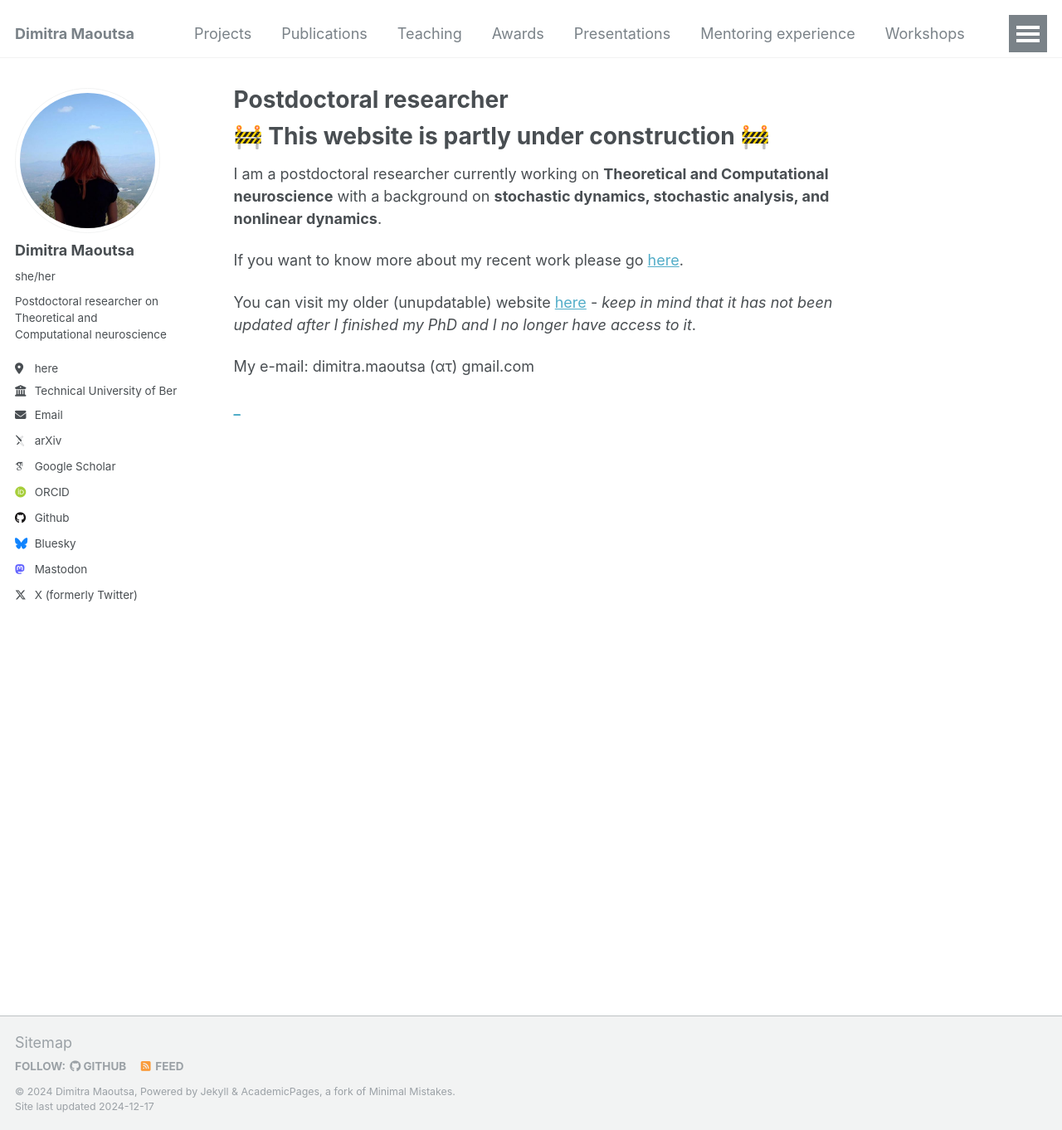
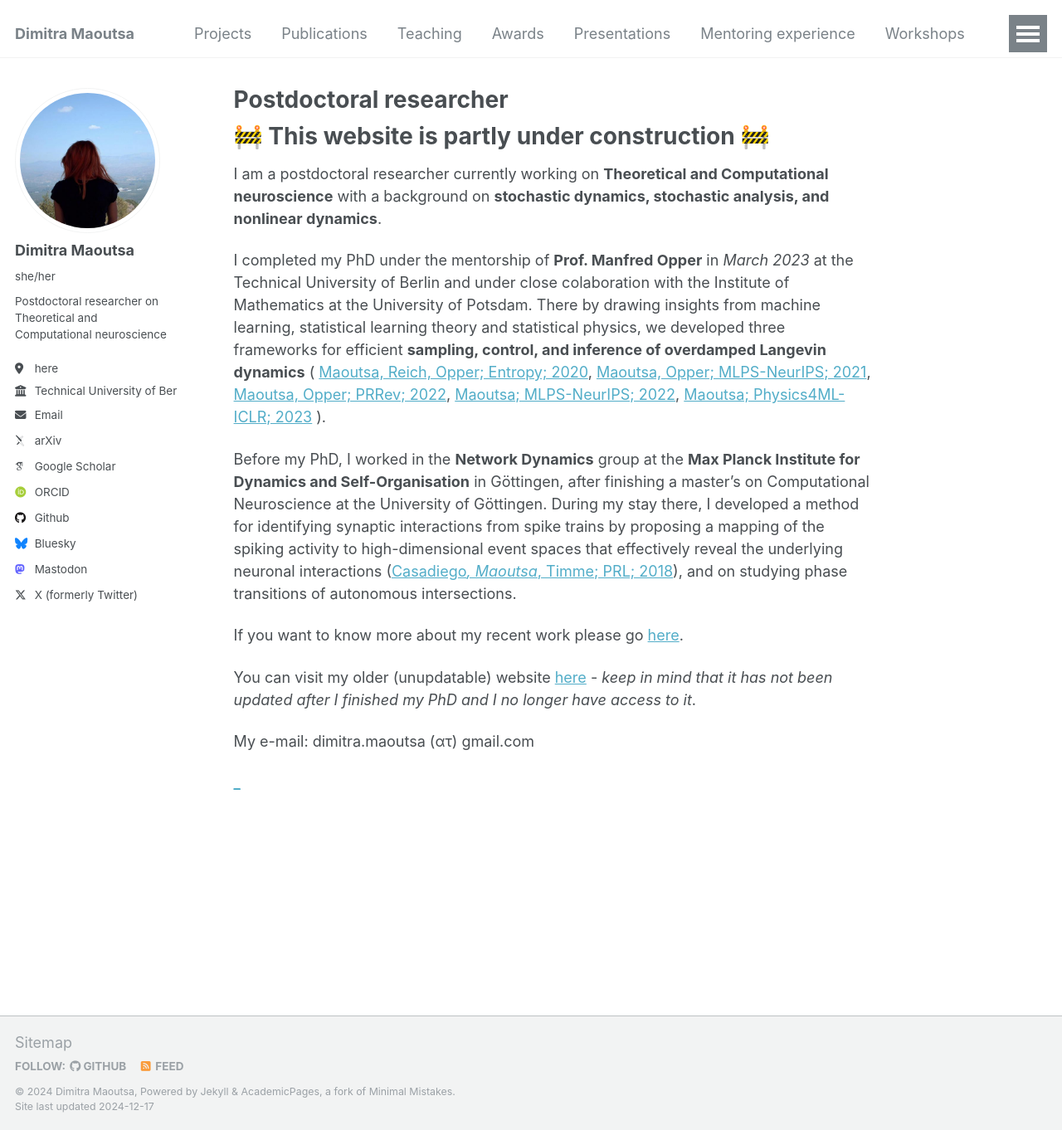
Before and after one commit to dimitra-maoutsa/dimitra-maoutsa.github.io, a Jekyll site: the page built from _pages/about.md, in a window 1280 px wide and 1362 px high. Shown: the whole window at 83% size. Built offline with Jekyll 4.4.1, drawn with Linux system fonts in a browser that asks for light colours; emoji names are drawn with the system emoji font; some web fonts are replaced.

Commit message:
Update about.md

```diff
--- a/_pages/about.md
+++ b/_pages/about.md
@@ -11,6 +11,9 @@ redirect_from:
 ======
 I am a postdoctoral researcher currently working on **Theoretical and Computational neuroscience** with a background on **stochastic dynamics, stochastic analysis, and nonlinear dynamics**.
 
+I completed my PhD under the mentorship of **Prof. Manfred Opper** in _March 2023_ at the Technical University of Berlin and under close colaboration with the Institute of Mathematics at the University of Potsdam. There by drawing insights from machine learning, statistical learning theory and statistical physics, we developed three frameworks for efficient **sampling, control, and inference of overdamped Langevin dynamics** ( [Maoutsa, Reich, Opper; Entropy; 2020](https://www.mdpi.com/1099-4300/22/8/802), [Maoutsa, Opper; MLPS-NeurIPS; 2021](https://arxiv.org/abs/2110.13020), [Maoutsa, Opper; PRRev; 2022](https://journals.aps.org/prresearch/abstract/10.1103/PhysRevResearch.4.043035), [Maoutsa; MLPS-NeurIPS; 2022](https://arxiv.org/abs/2301.08102), [Maoutsa; Physics4ML-ICLR; 2023](https://arxiv.org/abs/2304.00423) ).
+
+Before my PhD, I worked in the **Network Dynamics** group at the **Max Planck Institute for Dynamics and Self-Organisation** in Göttingen, after finishing a master's on Computational Neuroscience at the University of Göttingen. During my stay there, I developed a method for identifying synaptic interactions from spike trains by proposing a mapping of the spiking activity to high-dimensional event spaces that effectively reveal the underlying neuronal interactions ([Casadiego*, Maoutsa*, Timme; PRL; 2018](https://drive.google.com/file/d/1QAjTnnOx4pykA_7WAnuApRMgdmWtGrIR/view)), and on studying phase transitions of autonomous intersections.
 
 
 If you want to know more about my recent work please go [here](https://dimitra-maoutsa.github.io/portfolio/).
```
